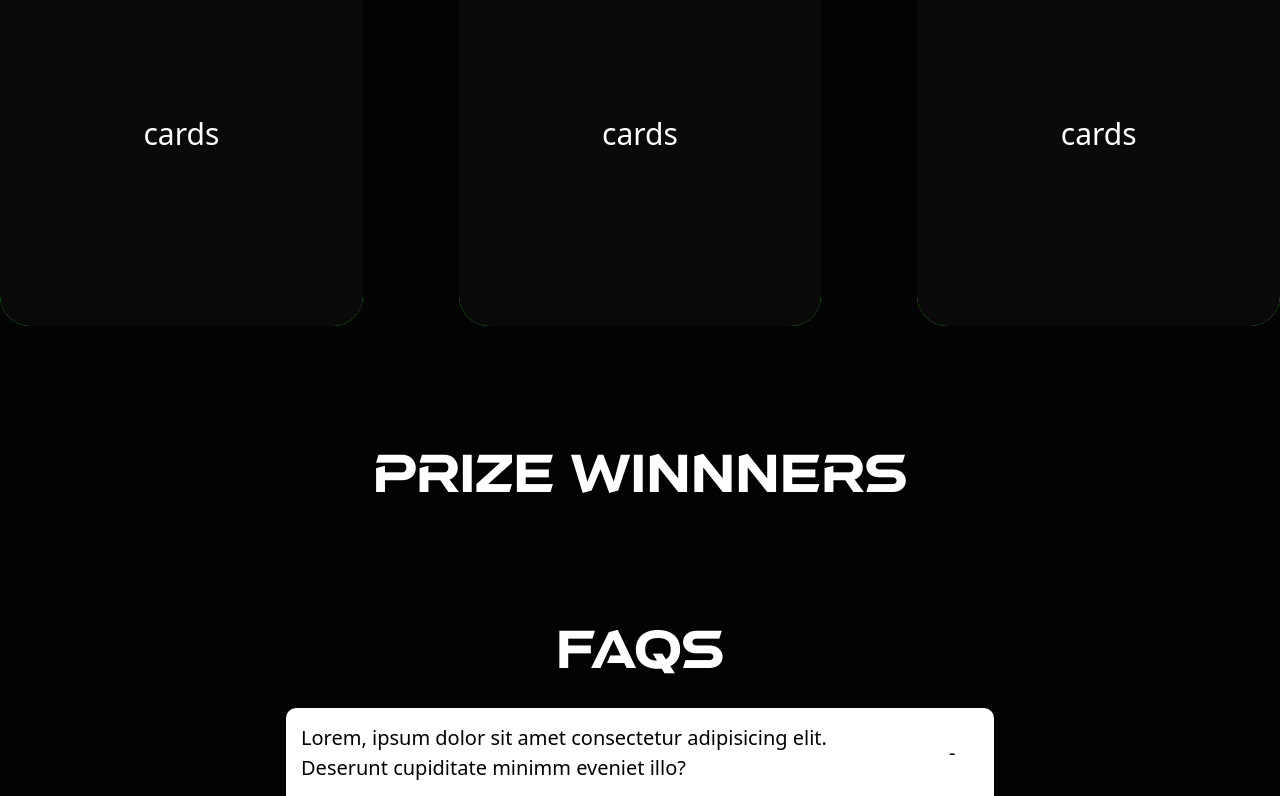
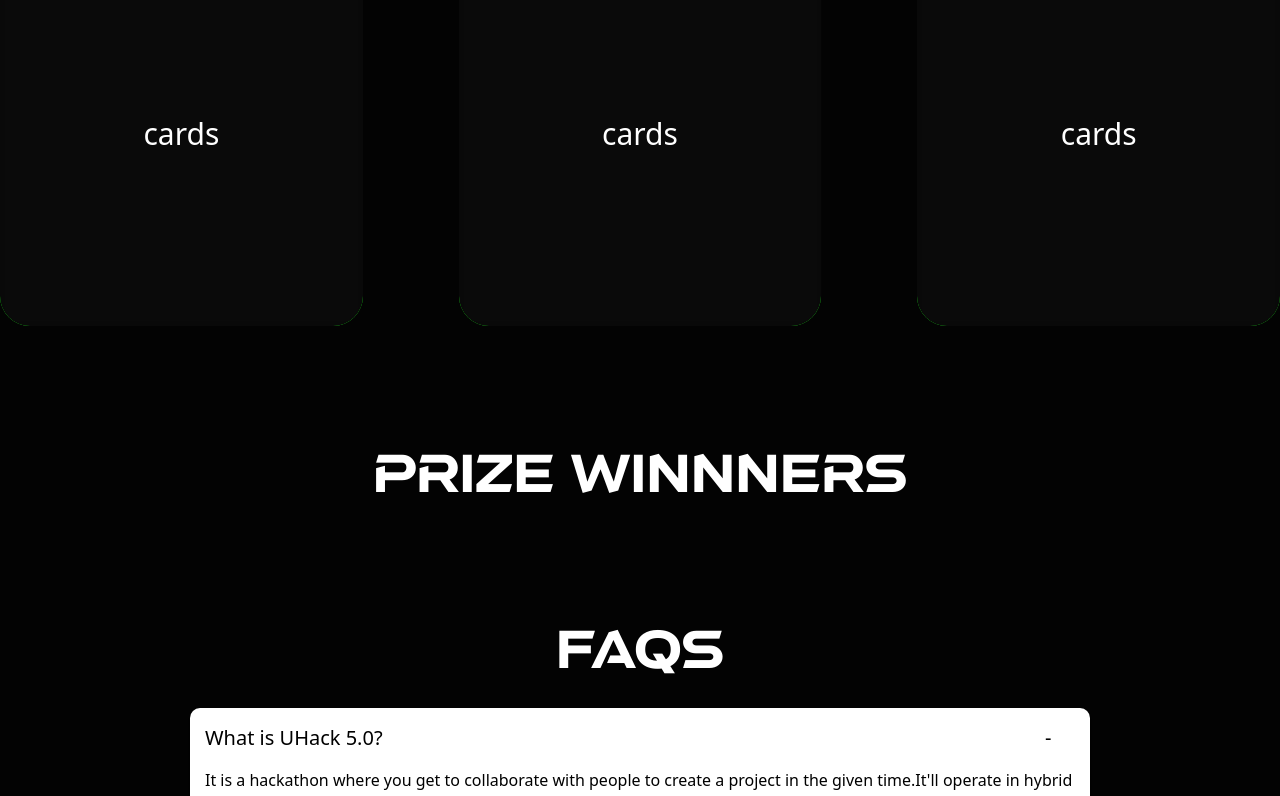
Before and after one commit to infoxusict/infox-22, a React (Create React App) app: page /uhack in a window 1280 px wide. Shown: the part 2000-2796 px from the top of the page. Built offline with nearby package versions, Linux system fonts and the light colour scheme; a web font is replaced by a local one.

Commit message:
faqs-added

```diff
--- a/src/Components/Assets/Images/CSS/uhack.css
+++ b/src/Components/Assets/Images/CSS/uhack.css
@@ -24,7 +24,7 @@
 
 .faqs {
   width: 100%;
-  max-width: 768px;
+  max-width: 75vw;
   margin: 0 auto;
   padding: 15px;
 }
@@ -75,5 +75,5 @@
   opacity: 1;
 }
 .uhf{
-  min-height: 80vh;
+  min-height: 110vh;
 }
--- a/src/Components/Uhack.js
+++ b/src/Components/Uhack.js
@@ -3,38 +3,68 @@ import "./Assets/Images/CSS/uhack.css";
 import MatrixRain from "./MatrixRain";
 import FAQ from "./uhack-faq";
 
-
-
 const Uhack = () => {
-
-
   const [faqs, setFaqs] = useState([
     {
-      question:
-        "Lorem, ipsum dolor sit amet consectetur adipisicing elit. Deserunt cupiditate minimm eveniet illo?",
+      question: "What is UHack 5.0?",
       answer:
-        "Lorem ipsum dolor sit amet, consectetur adipiscing elit. Sed pharetra lorem eu dolor rhoncus, at scelerisque ligula gravida. Sed porta id mi sit amet convallis. Etiam iaculis massa sit amet lacus blandit sodales. Nulla ultrices velit a diam placerat congue. Pellentesque iaculis, ipsum quis eleifend dapibus, est dui eleifend ante, quis fermentum mi ligula quis nisl. Ut et ex dui. Integer id venenatis quam.",
+        "It is a hackathon where you get to collaborate with people to create a project in the given time.It'll operate in hybrid mode. In other words, participants may be invited to the hackathon in either of the ways (offline/online).",
       open: true,
     },
     {
-      question:
-        "Lorem, ipsum dolor sit amet consectetur adipisicing elit. Deserunt cupiditate minimm eveniet illo?",
+      question: "Is there a cost for registration?",
+      answer: "No, it costs nothing to register.",
+      open: false,
+    },
+    {
+      question: "What is the theme of the Hackathon?",
       answer:
-        "Lorem, ipsum dolor sit amet consectetur adipisicing elit. Deserunt cupiditate minimm eveniet illo?",
+        "There will be few options of programming challenges provided, which are AI/ML, Web3, Open innovation. Healthcare, Edtech,  Utility or IOT.",
       open: false,
     },
     {
       question:
-        "HLorem, ipsum dolor sit amet consectetur adipisicing elit. Deserunt cupiditate minimm eveniet illo?",
-      answer:
-        "Lorem, ipsum dolor sit amet consectetur adipisicing elit. Deserunt cupiditate minimm eveniet illo?",
+        "What kind of programming languages can be used in the Hackathon?",
+      answer: "Any programming language is acceptable",
       open: false,
     },
     {
       question:
-        "HLorem, ipsum dolor sit amet consectetur adipisicing elit. Deserunt cupiditate minimm eveniet illo?",
+        "Do we have to compete as a team? How many people make up a team?",
       answer:
-        "Lorem, ipsum dolor sit amet consectetur adipisicing elit. Deserunt cupiditate minimm eveniet illo?",
+        "Yes.  You will form your team composed of 2 to 4 members. You are encouraged to form the team before the event. However, registration is individual. If you don't have a team, we will assist you to form the team during the event.",
+      open: false,
+    },
+    {
+      question:
+        "What parameters were used to choose the teams for shortlisting?",
+      answer:
+        "On the basis of their concise summaries of their project concepts, the registered participants will be narrowed down.",
+      open: false,
+    },
+    {
+      question:
+        "What do I need to prepare before the Hackathon event? What do I need to bring for this event?",
+      answer:
+        "Bring your own laptop that is pre-installed with the software development tools you'll need, as well as any other devices you'll need to accomplish your project.",
+      open: false,
+    },
+    {
+      question: "Are we required to stay at the venue?",
+      answer:
+        "Yes you may stay at Hall for 24 hours so you can complete your project.",
+      open: false,
+    },
+    {
+      question: "What time is the hackathon's beginning and ending?",
+      answer:
+        "The hackathon will start at 12 AM on November 28 and end at 12 AM on November 29.",
+      open: false,
+    },
+    {
+      question: "Who can participate?",
+      answer:
+        "You must be enrolled in a university, college, or higher secondary school.",
       open: false,
     },
   ]);
@@ -52,7 +82,6 @@ const Uhack = () => {
       })
     );
   };
-
 
   return (
     <>
```
